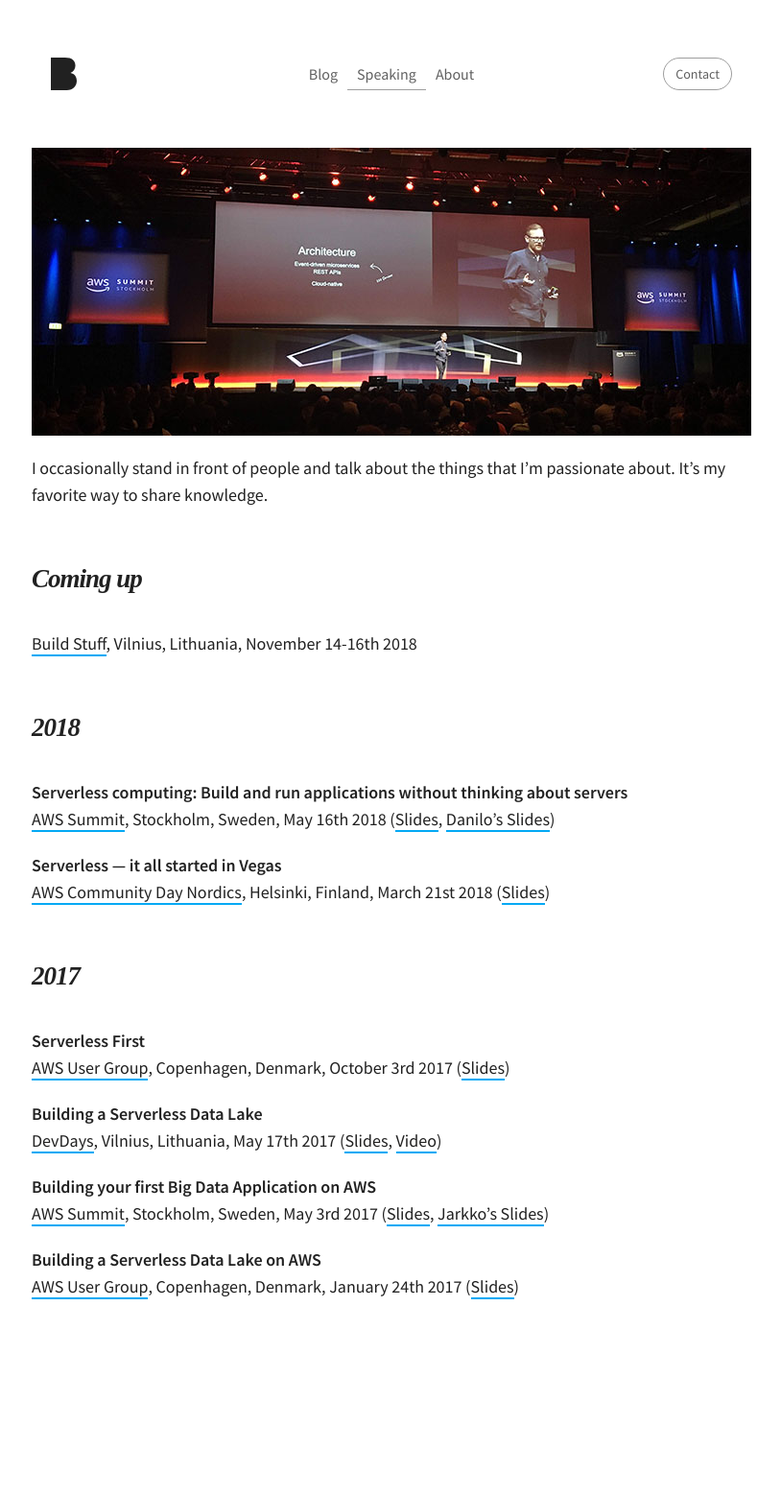
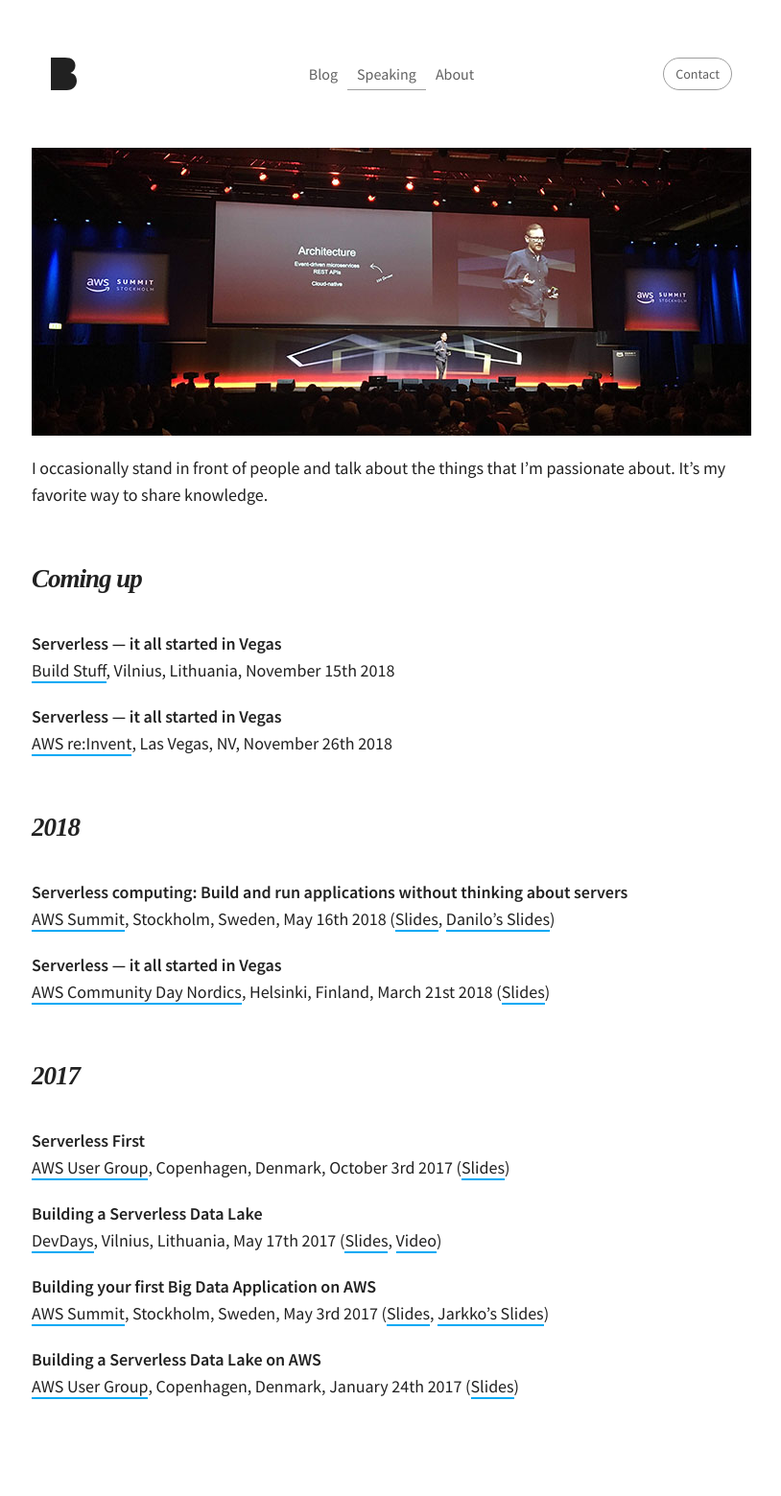
Before and after one commit to martinbuberl/martinbuberl.github.io, a Jekyll site: the page built from speaking.md, in a window 1280 px wide. Shown: the whole page at 96% size, without its empty margins (232-1046 px from the left). Built offline with Jekyll 4.4.1, drawn with Linux system fonts in a browser that asks for light colours; nearby versions of some CDN libraries; some web fonts are replaced; before the commit the page ends 1455 px from its top, so only the background shows below that.

Commit message:
Updated upcoming talks

```diff
--- a/speaking.md
+++ b/speaking.md
@@ -11,7 +11,11 @@ I occasionally stand in front of people and talk about the things that I'm passi
 
 <h2 id="coming-up" class="has-permalink">Coming up<a class="permalink" title="Permalink" href="#coming-up">#</a></h2>
 
-[Build Stuff](https://www.buildstuff.lt/), Vilnius, Lithuania, November 14-16th 2018
+**Serverless — it all started in Vegas**<br/>
+[Build Stuff](https://www.buildstuff.lt/), Vilnius, Lithuania, November 15th 2018
+
+**Serverless — it all started in Vegas**<br/>
+[AWS re:Invent](https://reinvent.awsevents.com/), Las Vegas, NV, November 26th 2018
 
 <h2 id="2018" class="has-permalink">2018<a class="permalink" title="Permalink" href="#2018">#</a></h2>
 
```
